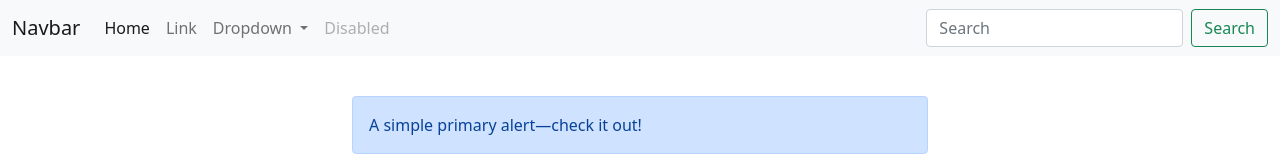
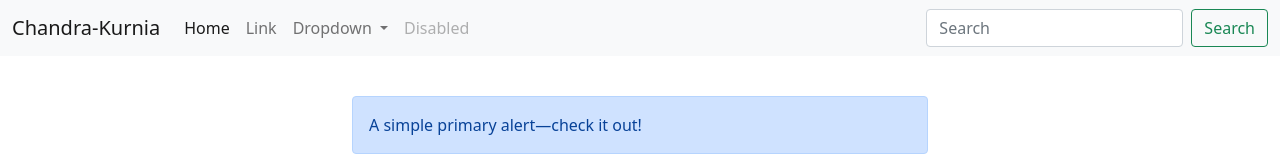
Before and after one commit to Chandra-Kurnia/Chandra-Kurnia.github.io, a plain HTML site: page index.html in a window 1280 px wide. Shown: the top 160 px of the page. Drawn offline with nearby package versions, Linux system fonts and the light colour scheme.

Commit message:
mengubah navbar

```diff
--- a/index.html
+++ b/index.html
@@ -17,7 +17,7 @@
 <body>
     <nav class="navbar navbar-expand-lg navbar-light bg-light">
         <div class="container-fluid">
-            <a class="navbar-brand" href="#">Navbar</a>
+            <a class="navbar-brand" href="#">Chandra-Kurnia</a>
             <button class="navbar-toggler" type="button" data-bs-toggle="collapse"
                 data-bs-target="#navbarSupportedContent" aria-controls="navbarSupportedContent" aria-expanded="false"
                 aria-label="Toggle navigation">
```
